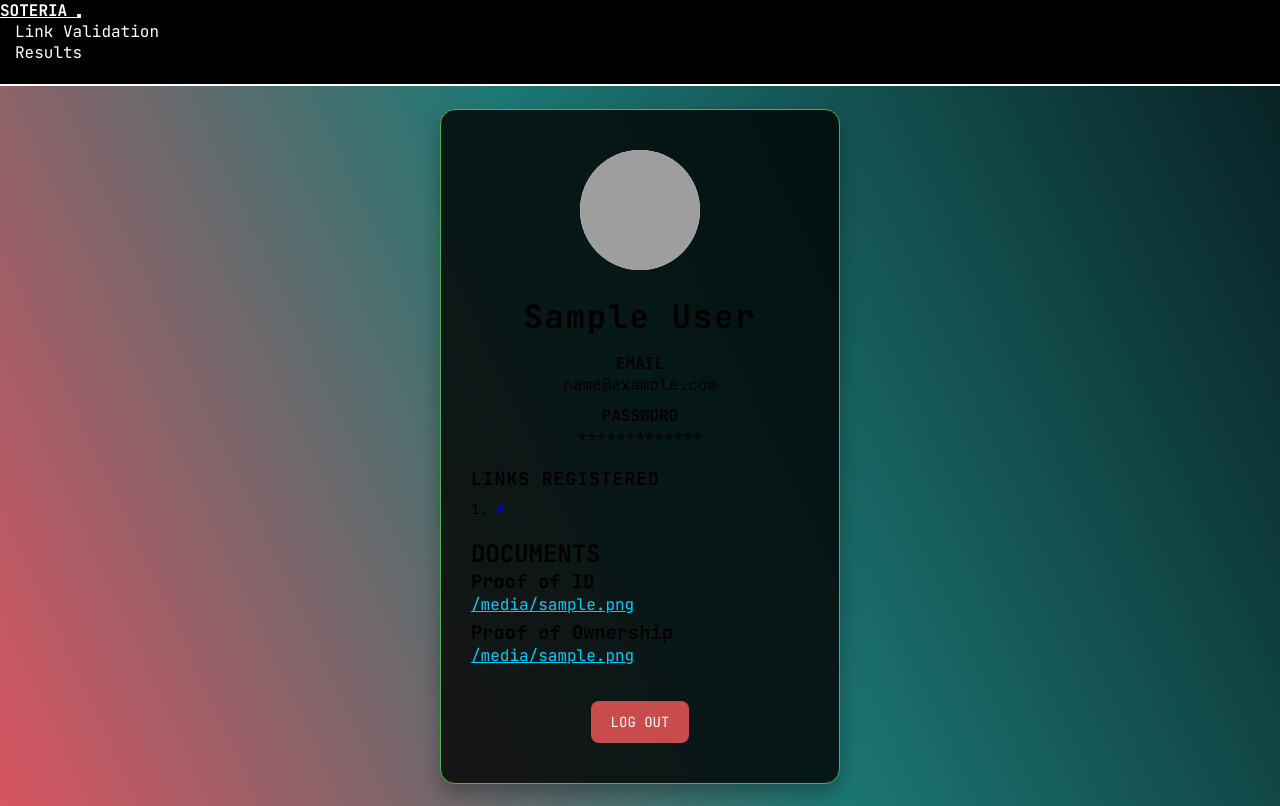
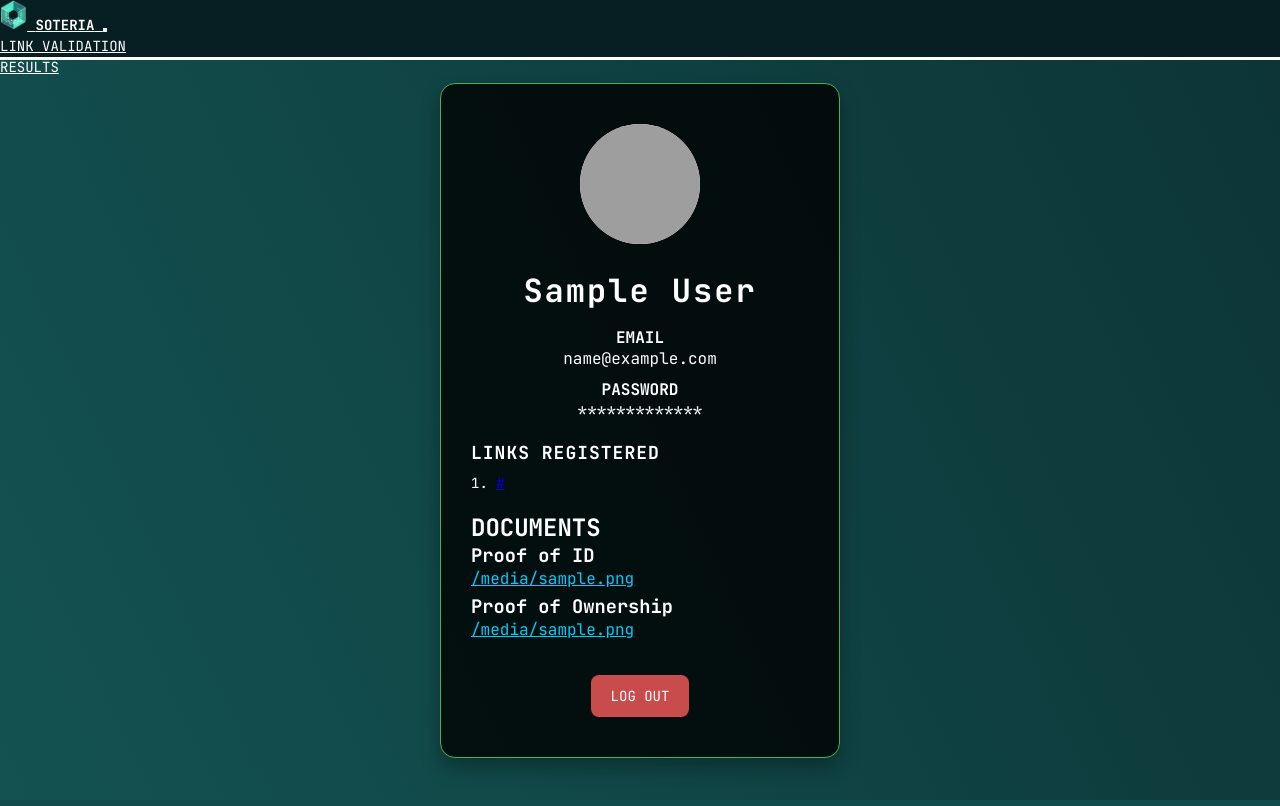
Before and after one commit to sumi2202/Soteria_Capstone_Team7, a Flask app: template webapp/templates/profile_page.html in a window 1280 px wide. Run offline with Flask 3, Linux system fonts and the light colour scheme; the template is opened without the code that fills it: most values are stand-ins (such as "Sample title", 1, 10 or a date in 2020); parts of the project's set-up code (start-up, migrations or seed data) failed here and were passed over; grey boxes are pictures that could not be loaded.

Commit message:
profile fixes - do this on windows sumi

```diff
--- a/webapp/static/css/profile.css
+++ b/webapp/static/css/profile.css
@@ -1,35 +1,40 @@
-@import url('https://fonts.googleapis.com/css2?family=JetBrains+Mono:ital,wght@0,100..800;1,100..800&family=Ubuntu:ital,wght@0,300;0,400;0,500;0,700;1,300;1,400;1,500;1,700&display=swap');
+@import url('https://fonts.googleapis.com/css2?family=JetBrains+Mono:wght@400;600;700&display=swap');
 
 * {
     margin: 0;
     padding: 0;
     box-sizing: border-box;
-    font-family: "JetBrains Mono", sans-serif;
+    font-family: 'JetBrains Mono', monospace;
 }
+
 body {
     min-height: 100vh;
-    position: relative;
-    background: linear-gradient(245deg,#071e22,#1d7874,#d85461) !important;
+    background: linear-gradient(245deg, #071e22, #1d7874, #d85461);
+    background-size: 600% 600%;
     animation: gradient-animation 18s ease infinite;
+    color: #fff;
+}
+
+@keyframes gradient-animation {
+    0% { background-position: 0% 50%; }
+    50% { background-position: 100% 50%; }
+    100% { background-position: 0% 50%; }
 }
 
 .navbar {
-    background-color: #000;
-    border-bottom: 2px solid #fff;
-    width: 100%;
-}
-.navbar-nav {
-    flex-direction: row;
-    gap: 15px;
+    background-color: #071e22;
+    border-bottom: 3px solid #ffffff;
+    height: 60px;
 }
 
-.navbar .navbar-nav .nav-item .nav-link {
+.navbar-brand, .navbar-nav .nav-link {
     color: #fff !important;
-    padding: 8px 15px;
-    text-decoration: none;
+    font-size: 14px;
+    text-transform: uppercase;
 }
-.navbar .navbar-brand {
-    color: #fff !important;
+
+.navbar .bx-user-circle {
+    color: #fff;
 }
 
 .profile-icon img {
--- a/webapp/templates/profile_page.html
+++ b/webapp/templates/profile_page.html
@@ -7,10 +7,10 @@
 </head>
 <body>
 
-    <!-- Navbar -->
-    <nav class="navbar navbar-expand-sm navbar-dark py-2 fixed-top">
+    <nav class="navbar navbar-expand-sm navbar-dark fixed-top py-1">
     <div class="container">
-        <a href="dashboard" class="navbar-brand" style="color:#f5f5f5ff;">
+        <a href="dashboard" class="navbar-brand d-flex align-items-center gap-2">
+            <img src="{{ url_for('static', filename='assets/Soteria_logo.png') }}" class="img-fluid" style="max-height: 30px;" alt="Soteria Logo">
             <strong>SOTERIA</strong>
         </a>
 
@@ -18,17 +18,11 @@
             <span class="navbar-toggler-icon"></span>
         </button>
 
-        <div class="collapse navbar-collapse" id="navmenu">
-            <ul class="navbar-nav ms-auto d-flex flex-row">
-                <li class="nav-item">
-                    <a href="validation" class="nav-link">Link Validation</a>
-                </li>
-                <li class="nav-item">
-                    <a href="/" class="nav-link">Results</a>
-                </li>
-                <li class="nav-item">
-                    <a href="/profile_page" class="nav-link"><i class='bx bx-user-circle'></i></a>
-                </li>
+        <div class="collapse navbar-collapse justify-content-end" id="navmenu">
+            <ul class="navbar-nav d-flex flex-row gap-3 align-items-center">
+                <li class="nav-item"><a href="validation" class="nav-link">Link Validation</a></li>
+                <li class="nav-item"><a href="/" class="nav-link">Results</a></li>
+                <li class="nav-item"><a href="/profile_page" class="nav-link"><i class='bx bx-user-circle' style="font-size: 24px;"></i></a></li>
             </ul>
         </div>
     </div>
```
Also changed, not shown: 1 other file.
